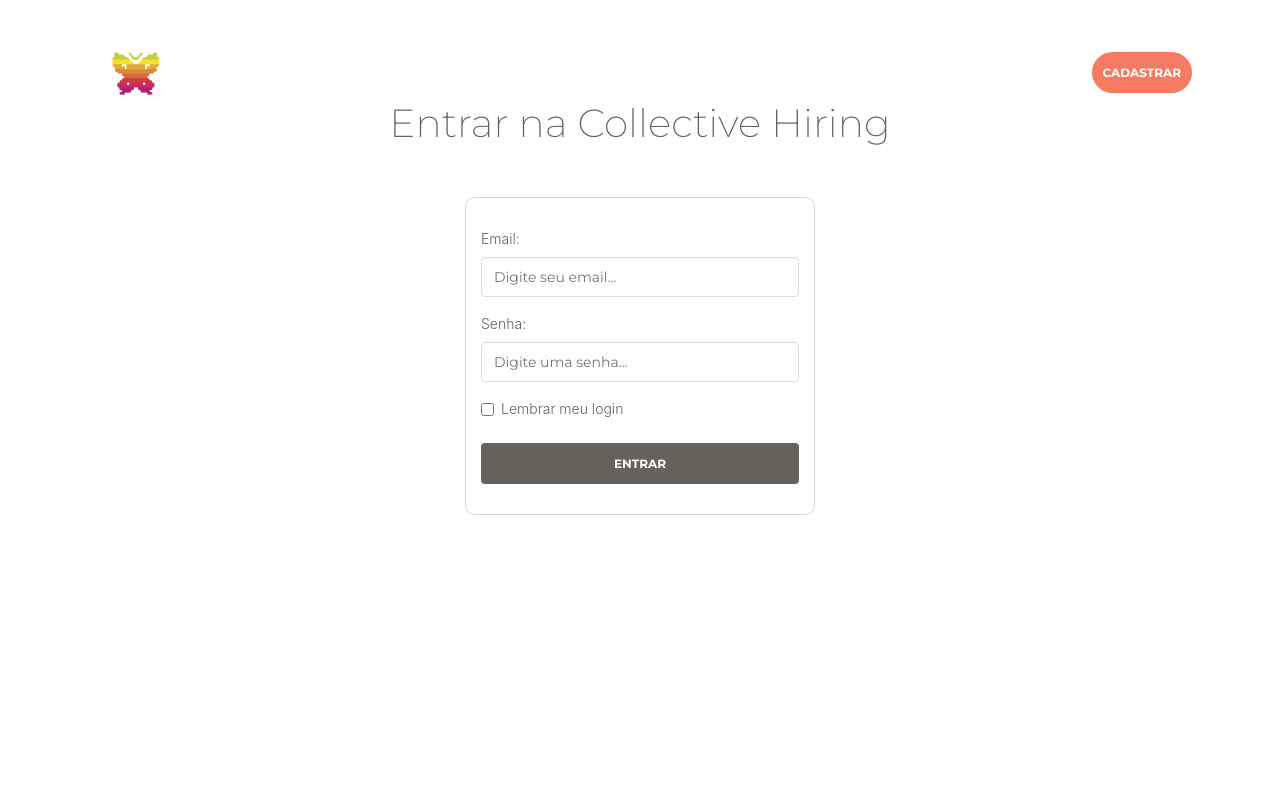
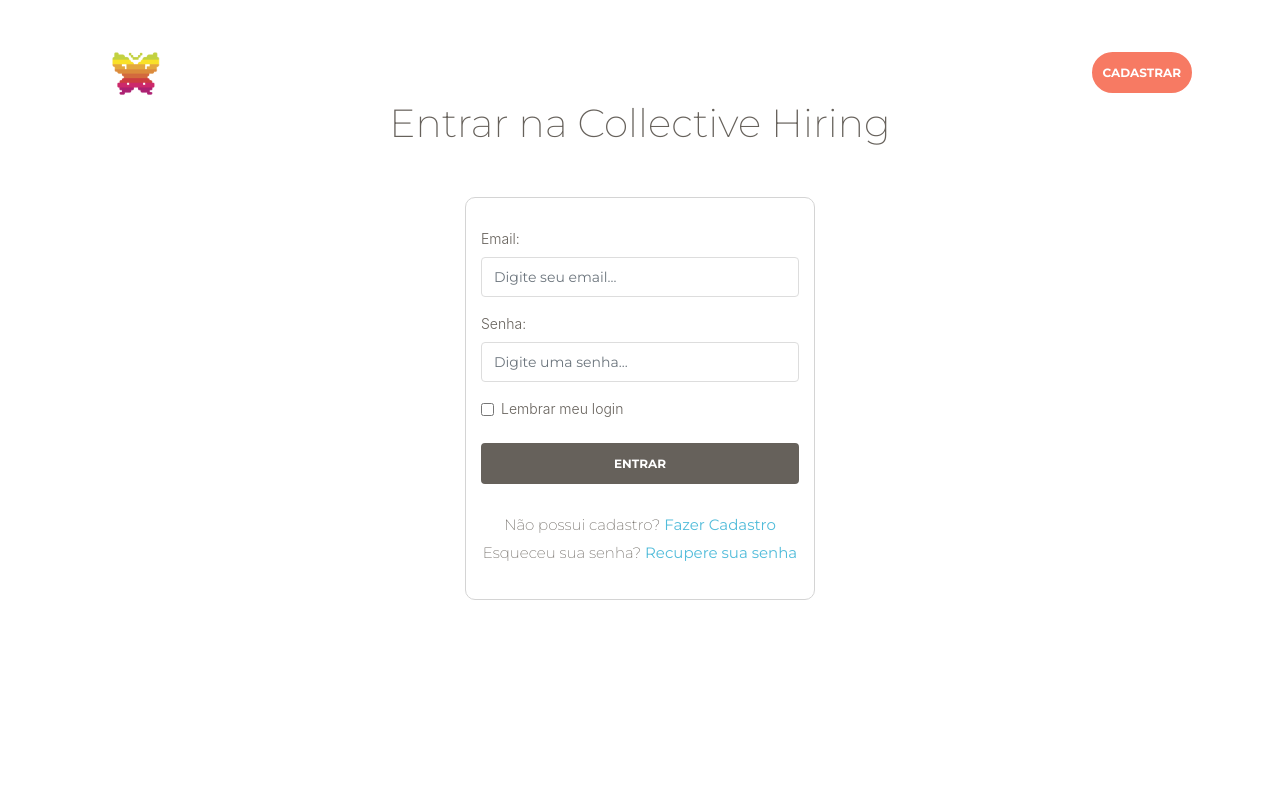
Before and after one commit to React-Bootcamp-WoMarkersCode/cv-speed-hiring, a React (Create React App) app: page /acessar-conta in a window 1280 px wide. Shown: the top 800 px of the page. Built offline with nearby package versions, Linux system fonts and the light colour scheme.

Commit message:
autenticacao ao logar

```diff
--- a/package.json
+++ b/package.json
@@ -5,10 +5,11 @@
   "private": true,
   "dependencies": {
     "@material-ui/core": "^4.9.10",
+    "@react-firebase/auth": "^0.2.10",
+    "@react-pdf/renderer": "^1.6.8",
     "@testing-library/jest-dom": "^4.2.4",
     "@testing-library/react": "^9.3.2",
     "@testing-library/user-event": "^7.1.2",
-    "@react-pdf/renderer": "^1.6.8",
     "bootstrap": "^4.4.1",
     "enzyme": "^3.11.0",
     "enzyme-adapter-react-16.1": "^1.6.2",
--- a/src/components/Forms/LoginForm.js
+++ b/src/components/Forms/LoginForm.js
@@ -1,8 +1,9 @@
-import React from 'react';
-import { Button, Form, FormGroup, Label, Input, Container } from 'reactstrap';
+import React, { useState } from 'react';
+import { Button, Form, FormGroup, Label, Input, Container, Spinner } from 'reactstrap';
 import { useFormik } from "formik";
 import * as Yup from "yup";
-// import FirebaseService from "../../services/FirebaseService"
+import { Link } from 'react-router-dom';
+import FirebaseService from "../../services/FirebaseService"
 
 import './LoginForm/style.css';
 
@@ -24,9 +25,20 @@ const validationSchema = Yup.object().shape({
 
 const LoginForm = () => {
 
+    const [ loading, setLoading ] = useState(false)
+
     const onSubmit = (e) => {
         e.preventDefault()
-        console.log(formik.values)
+        setLoading(true)
+        FirebaseService.login(formik.values.email, formik.values.senha)
+        .then(() => {
+            setLoading(false)
+            alert("Sucesso")
+        })
+        .catch(() => {
+            setLoading(false)
+            alert("Credencial incorreta")
+        });
     }
 
     const formik = useFormik({
@@ -79,6 +91,17 @@ const LoginForm = () => {
                         <Label for="remember">Lembrar meu login</Label>
                     </FormGroup>
                     <Button>Entrar</Button>
+                    {loading && <div className="spinner-box">
+                        <Spinner color="primary" />
+                    </div>}
+                    <div className="links-box">
+                        <p>
+                            <span>Não possui cadastro? </span><Link to={`/cadastrar-conta`}>Fazer Cadastro</Link>
+                        </p>
+                        <p>
+                            <span>Esqueceu sua senha? </span><Link to={`/cadastrar-conta`}>Recupere sua senha</Link>
+                        </p>
+                    </div>
                 </Form>
             </div>
 
--- a/src/components/Forms/LoginForm/style.css
+++ b/src/components/Forms/LoginForm/style.css
@@ -26,6 +26,20 @@
     padding-left: 20px;
 }
 
+#box-login .spinner-box {
+    text-align: center;
+    margin: 30px 0;
+}
+
+#box-login .links-box {
+    margin-top: 30px;
+    text-align: center;
+}
+
+.links-box a {
+    font-weight: 500;
+}
+
 #form-login .validate-error {
     display: block;
     color: #a90000;
--- a/src/services/FirebaseService.js
+++ b/src/services/FirebaseService.js
@@ -1,4 +1,4 @@
-import {firebaseDatabase, firebaseStorage} from '../utils/firebaseUtils'
+import {firebaseDatabase, firebaseStorage, firebaseAuth} from '../utils/firebaseUtils'
 
 export default class FirebaseService {
     static getDataList = (nodePath, callback, size = 10) => {
@@ -30,4 +30,8 @@ export default class FirebaseService {
         return firebaseStorage.ref(path).put(file);
     }
 
+    static login = (email, senha) => {
+        return firebaseAuth.signInWithEmailAndPassword(email, senha)
+    }
+
 }
--- a/src/utils/firebaseUtils.js
+++ b/src/utils/firebaseUtils.js
@@ -11,5 +11,6 @@ const config = {
 };
 
 export const firebaseImpl = firebase.initializeApp(config);
+export const firebaseAuth = firebase.auth();
 export const firebaseDatabase = firebase.database();
 export const firebaseStorage = firebase.storage();
```
Also changed, not shown: src/pages/EsqueceuSenha/index.js (added), 1 other file (tests, documents, lock files or other folders).
